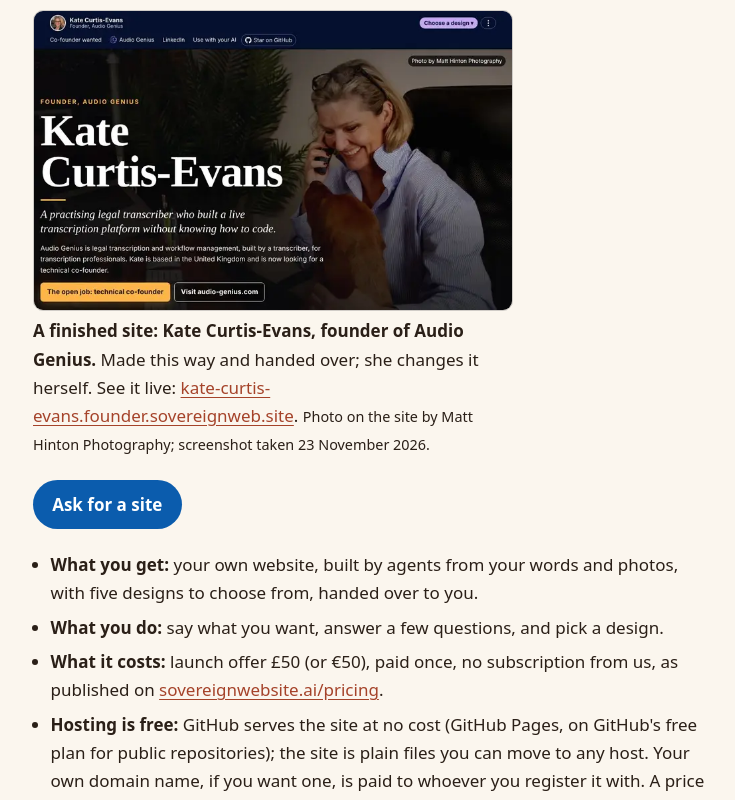
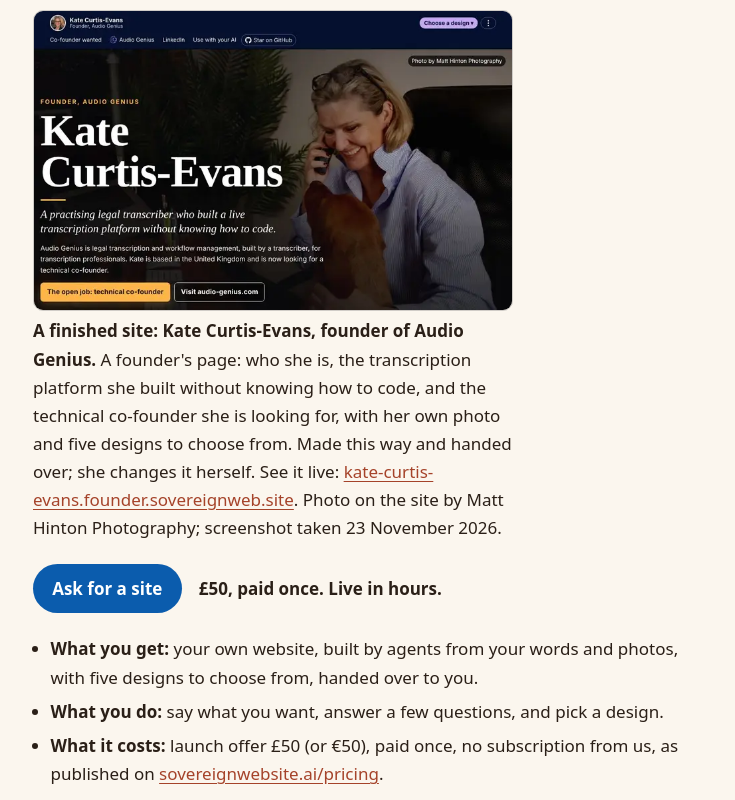
Before and after one commit to SovereignWebsite/Site__Demo__Pipeline-Demo, a plain HTML site: page site/workflow/index.html in a window 1280 px wide. Shown: the part 444-1244 px from the top of the page, without its empty margins (271-1006 px from the left). Drawn offline with Linux system fonts and the light colour scheme.

Commit message:
Workflow page, design round 4: price and speed beside the first button; Kate's site described in words
design.b.rounds round 4: "£50, paid once. Live in hours." beside the first
"Ask for a site" (Car Buyer went from request to live site in about two
hours); Kate Curtis-Evans's site described in words in the caption, at
body size. No "plain line about changes" added: nothing more is true
today than "a price for changes is not set yet", which is on the page.

Decision: 2026-11-23__next-sites
Agent: sites.b@SovereignWebsite.dinis
Claude-Session: https://claude.ai/code/session_01Kw9UwBucXVUaNYRMcWwk67

```diff
--- a/site/workflow/index.html
+++ b/site/workflow/index.html
@@ -24,7 +24,7 @@
 <meta name="color-scheme" content="light dark">
 <link rel="icon" href="../favicon.svg" type="image/svg+xml">
 <link rel="stylesheet" href="../style.css">
-<style>.lede,.three,.table-wrap td{color:inherit}.three{padding-left:1.1rem}.three li{margin:.4rem 0}.steps details{margin:.35rem 0 .2rem}.steps summary{cursor:pointer}.steps details,.table-wrap,.table-wrap td{font-size:inherit;color:inherit}.shot{margin:1.2rem 0;max-width:30rem}.shot img{display:block;width:100%;height:auto;border:1px solid rgba(127,127,127,.35);border-radius:10px}.shot figcaption{margin-top:.4rem}.small{font-size:.9rem}.steps details p{margin:.3rem 0 0}.cta{margin:1.4rem 0}.button{display:inline-block;padding:.65rem 1.2rem;border-radius:999px;background:currentColor;text-decoration:none;font-weight:600}.button{background:#0b5cad;color:#fff}@media (prefers-color-scheme:dark){.button{background:#7ab8ff;color:#0d0f12}}</style>
+<style>.lede,.three,.table-wrap td{color:inherit}.three{padding-left:1.1rem}.three li{margin:.4rem 0}.steps details{margin:.35rem 0 .2rem}.steps summary{cursor:pointer}.steps details,.table-wrap,.table-wrap td{font-size:inherit;color:inherit}.shot{margin:1.2rem 0;max-width:30rem}.shot img{display:block;width:100%;height:auto;border:1px solid rgba(127,127,127,.35);border-radius:10px}.shot figcaption{margin-top:.4rem;font-size:inherit;color:inherit}.ctanote{margin-left:.8rem;font-weight:600}.small{font-size:.9rem}.steps details p{margin:.3rem 0 0}.cta{margin:1.4rem 0}.button{display:inline-block;padding:.65rem 1.2rem;border-radius:999px;background:currentColor;text-decoration:none;font-weight:600}.button{background:#0b5cad;color:#fff}@media (prefers-color-scheme:dark){.button{background:#7ab8ff;color:#0d0f12}}</style>
 </head>
 <body>
 <a class="skip" href="#main">Skip to content</a>
@@ -62,8 +62,8 @@
 <h1>The workflow in one page</h1>
 <p class="lede">How a Sovereign Website is made, from a sentence to a live site you own. People decide; agents do the work; every step leaves a record you can read.</p>
 <figure class="shot"><a href="https://kate-curtis-evans.founder.sovereignweb.site/"><img src="../assets/shots/kate-curtis-evans-founder-site.webp" width="720" height="450" alt="The home page of Kate Curtis-Evans's site: her name, her role as founder of Audio Genius, and a photo of her at her desk on the phone."></a>
-<figcaption><strong>A finished site: Kate Curtis-Evans, founder of Audio Genius.</strong> Made this way and handed over; she changes it herself. See it live: <a href="https://kate-curtis-evans.founder.sovereignweb.site/">kate-curtis-evans.founder.sovereignweb.site</a>. <span class="small">Photo on the site by Matt Hinton Photography; screenshot taken 23 November 2026.</span></figcaption></figure>
-<p class="cta"><a class="button" href="../request.html">Ask for a site</a></p>
+<figcaption><strong>A finished site: Kate Curtis-Evans, founder of Audio Genius.</strong> A founder's page: who she is, the transcription platform she built without knowing how to code, and the technical co-founder she is looking for, with her own photo and five designs to choose from. Made this way and handed over; she changes it herself. See it live: <a href="https://kate-curtis-evans.founder.sovereignweb.site/">kate-curtis-evans.founder.sovereignweb.site</a>. Photo on the site by Matt Hinton Photography; screenshot taken 23 November 2026.</figcaption></figure>
+<p class="cta"><a class="button" href="../request.html">Ask for a site</a> <span class="ctanote">£50, paid once. Live in hours.</span></p>
 <ul class="three">
 <li><strong>What you get:</strong> your own website, built by agents from your words and photos, with five designs to choose from, handed over to you.</li>
 <li><strong>What you do:</strong> say what you want, answer a few questions, and pick a design.</li>
```
